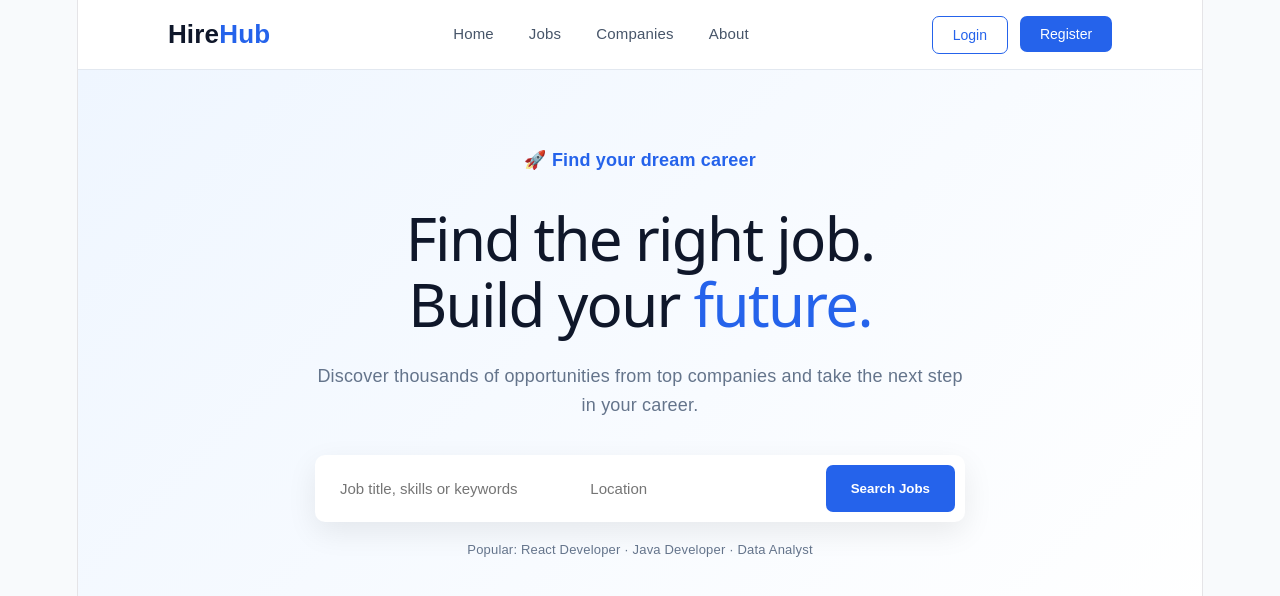
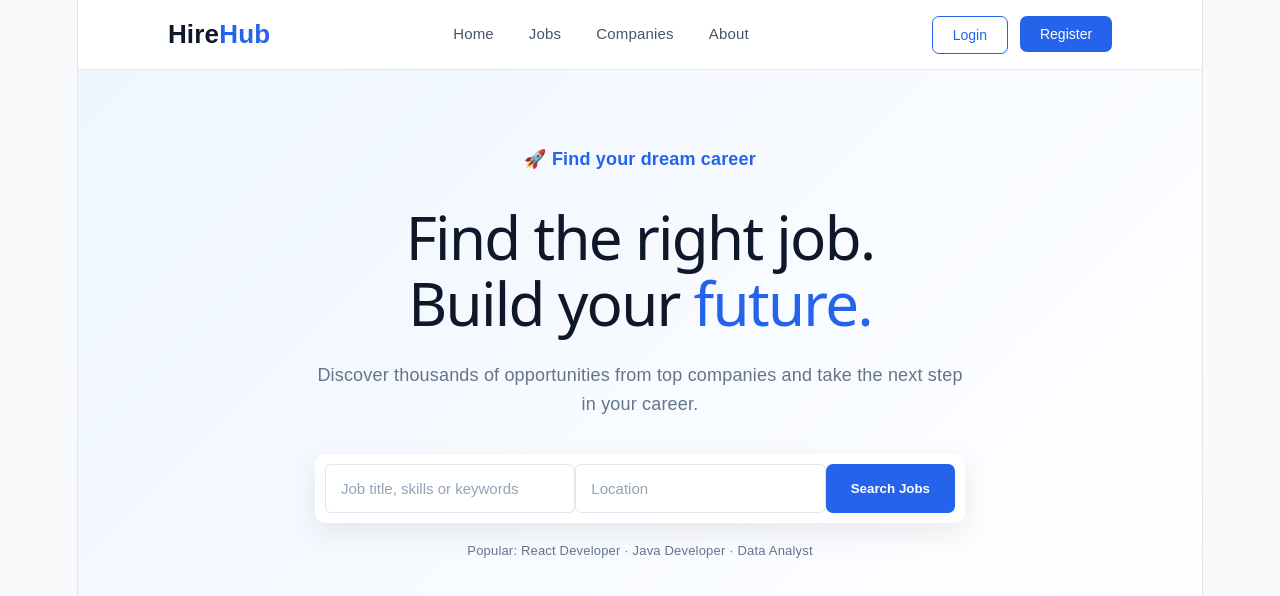
Before and after one commit to lnkduser189/HireHub, a React app in the folder frontend/: page / in a window 1280 px wide. Shown: the top 596 px of the page. Built offline with nearby package versions, Linux system fonts and the light colour scheme; the HTML template or start-up script is replaced by a standard one.

Commit message:
Improve search input styling

```diff
--- a/frontend/src/App.css
+++ b/frontend/src/App.css
@@ -134,12 +134,18 @@ body {
 
 .search-box input {
   flex: 1;
-  border: none;
+  border: 1px solid #e2e8f0;
   outline: none;
   padding: 15px;
   font-size: 15px;
+  background: #ffffff;
+  color: #1e293b;
+  border-radius: 6px;
 }
 
+.search-box input::placeholder {
+  color: #94a3b8;
+}
 .search-box button {
   border: none;
   background: #2563eb;
@@ -391,6 +397,12 @@ body {
   border: 1px solid #e2e8f0;
   border-radius: 6px;
   outline: none;
+  background: #ffffff;
+  color: #1e293b;
+}
+
+.jobs-search input::placeholder {
+  color: #94a3b8;
 }
 
 .jobs-search button {
```
